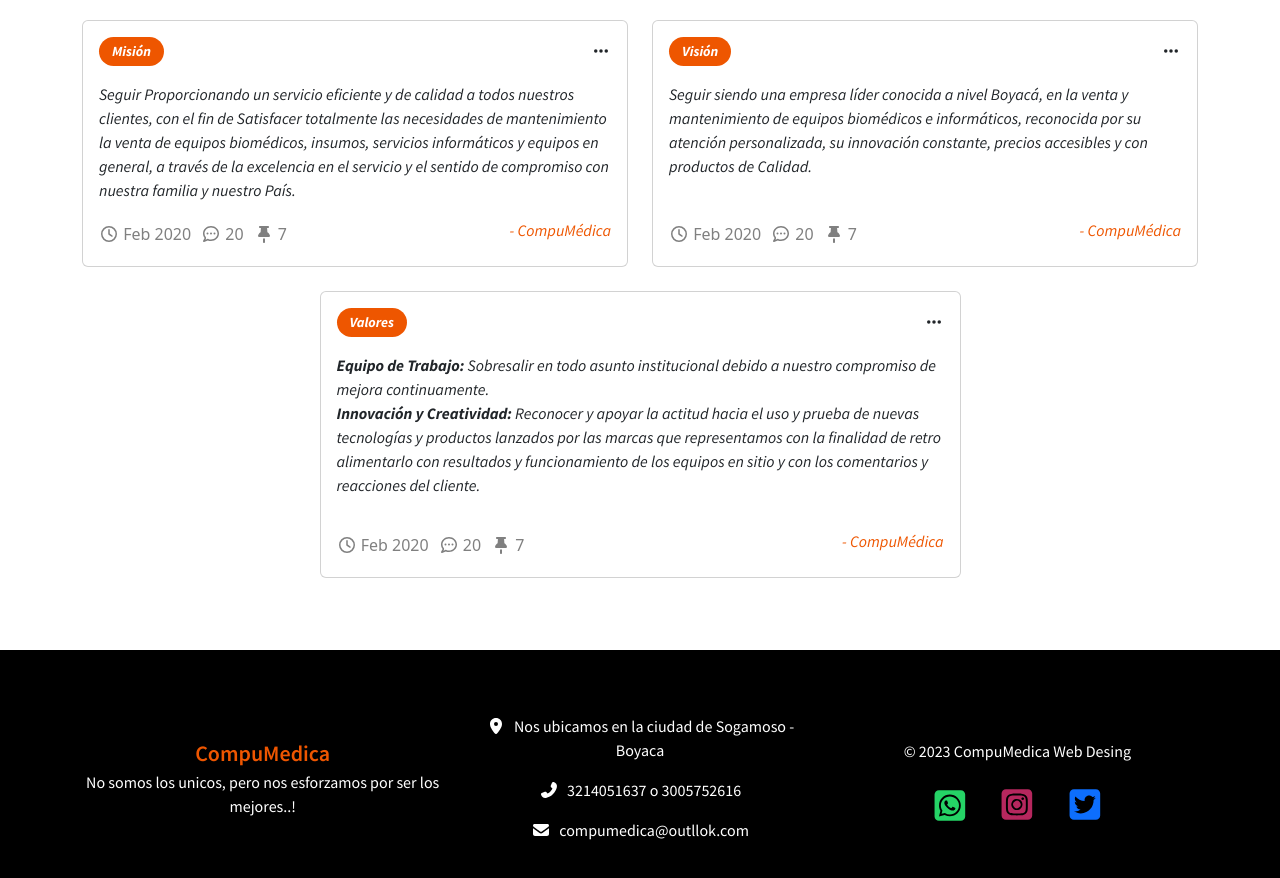
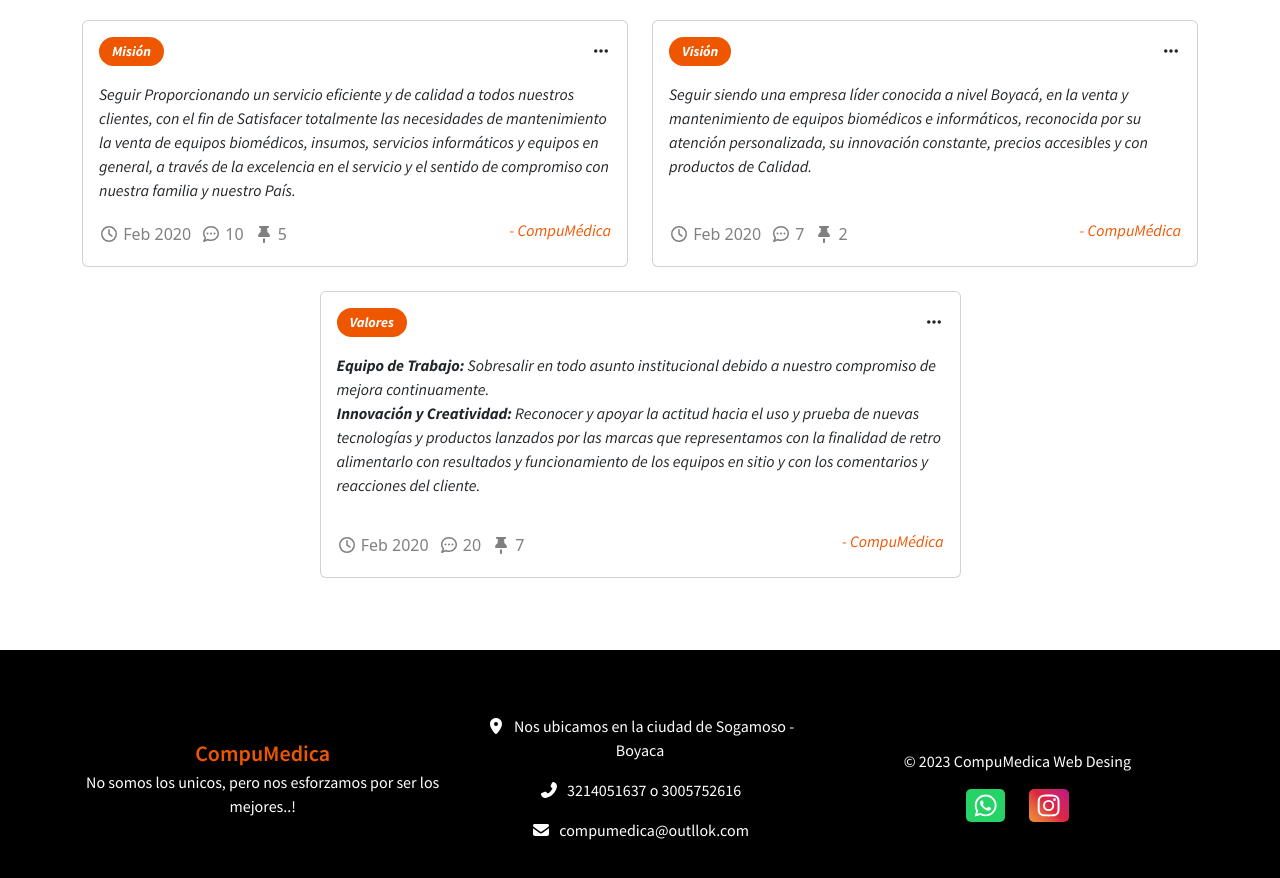
Before and after one commit to camilo4750/compumedica_webDesign, a plain HTML site: page index.html in a window 1280 px wide. Shown: the part 4505-5383 px from the top of the page. Drawn offline with nearby package versions, Linux system fonts and the light colour scheme.

Commit message:
Change social networks

```diff
--- a/assets/css/style.css
+++ b/assets/css/style.css
@@ -409,7 +409,7 @@ h2 {
   height: 270px;
   overflow: hidden;
   transition: 0.5s;
-  border-radius: 50px;
+  border-radius: 30px;
 }
 
 .caja:hover {
@@ -551,13 +551,37 @@ h2 {
   color: #fd7e14
 }
 
-
 .owl-carousel .owl-nav button.owl-next {
   padding-inline: 20px !important;
 }
-
 
 .owl-carousel .owl-nav button.owl-next {
   font-size: 30px;
   font-weight: 600;
 }
+
+.instagram {
+  display: flex;
+  justify-content: center;
+  align-items: center;
+  background: linear-gradient(45deg, #f09433, #e6683c, #dc2743, #cc2366, #bc1888);
+  border-radius: 5px;
+  font-size: 25px;
+  color: #ffffff;
+}
+
+.whatsapp {
+  display: flex;
+  justify-content: center;
+  align-items: center;
+  background: #25D366;
+  border-radius: 5px;
+  font-size: 25px;
+  color: #ffffff;
+}
+
+.twitter {
+  display: flex;
+  justify-content: center;
+  align-items: center;
+}
--- a/index.html
+++ b/index.html
@@ -347,11 +347,11 @@
                 </div>
                 <div style="margin-right: 10px; color: gray;">
                   <i class="far fa-comment-dots"></i>
-                  20
+                  10
                 </div>
                 <div style="color: gray;">
                   <i class="fas fa-thumbtack"></i>
-                  7
+                  5
                 </div>
                 <p class="mb-2 ms-auto text-color-orange text-typography-italic-400">- CompuMédica</p>
               </div>
@@ -380,11 +380,11 @@
                 </div>
                 <div style="margin-right: 10px; color: gray;">
                   <i class="far fa-comment-dots"></i>
-                  20
+                7
                 </div>
                 <div style="color: gray;">
                   <i class="fas fa-thumbtack"></i>
-                  7
+                  2
                 </div>
                 <p class="mb-2 ms-auto text-color-orange text-typography-italic-400">- CompuMédica</p>
               </div>
@@ -460,15 +460,11 @@
             <div class="mx-auto">
               <p class="text-typography-400 text-size-16">© 2023 CompuMedica Web Desing</p>
               <div class="d-flex justify-content-center align-items-center">
-                <a href="https://wa.me/573214051637/?text=" ¡Hola! necesito información" target="_blank"
-                  style="font-size: 35px; color: #25d366;">
-                  <i class="fab fa-whatsapp-square"></i>
+                <a href="https://wa.me/573214051637/?text=" ¡Hola! necesito información" target="_blank" class="whatsapp p-1 me-4">
+                  <i class="fab fa-whatsapp"></i>
                 </a>
-                <a href="https://www.instagram.com/compumedica/" class="mx-4">
-                  <i class="fab fa-instagram-square" style="font-size: 35px; color: rgb(182, 39, 94);"></i>
-                </a>
-                <a href="#">
-                  <i class="fab fa-twitter-square" style="font-size: 35px;"></i>
+                <a href="https://www.instagram.com/compumedica/" class="instagram p-1">
+                  <i class="fab fa-instagram"></i>
                 </a>
               </div>
             </div>
```
